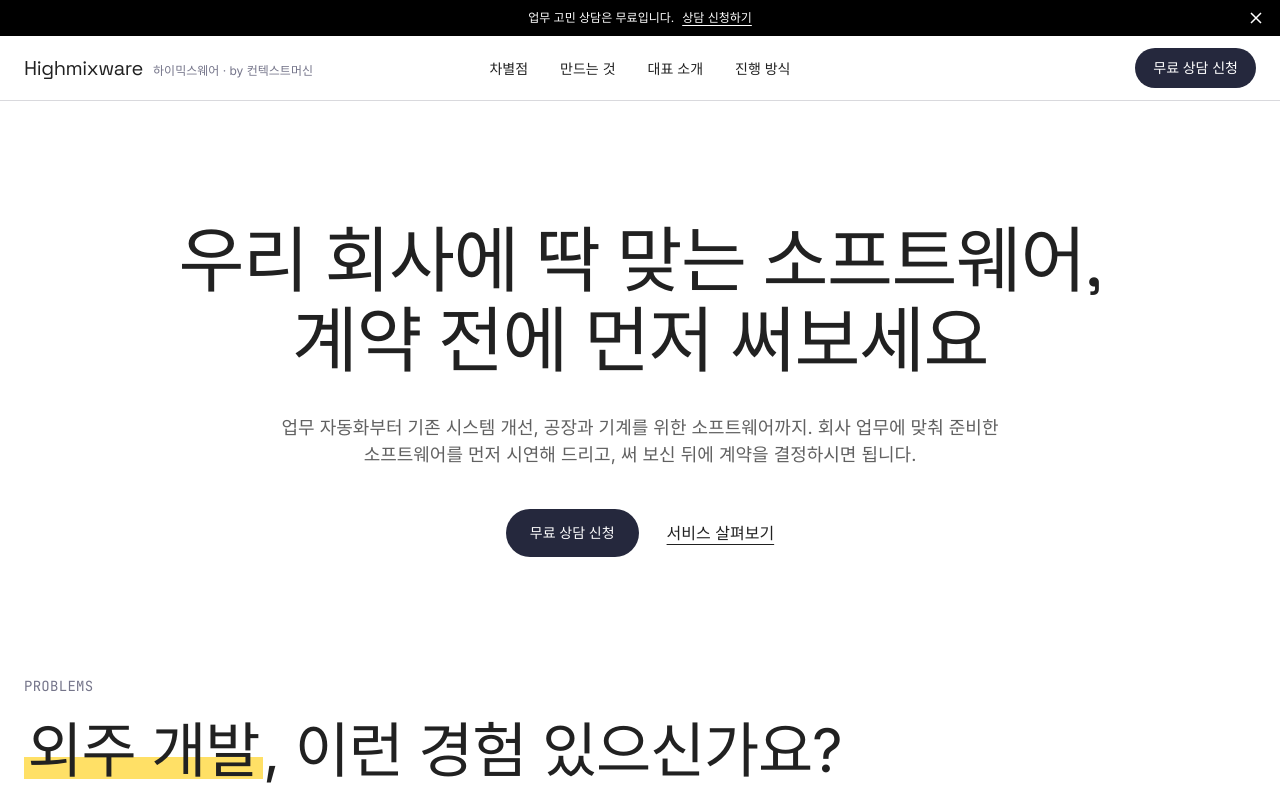
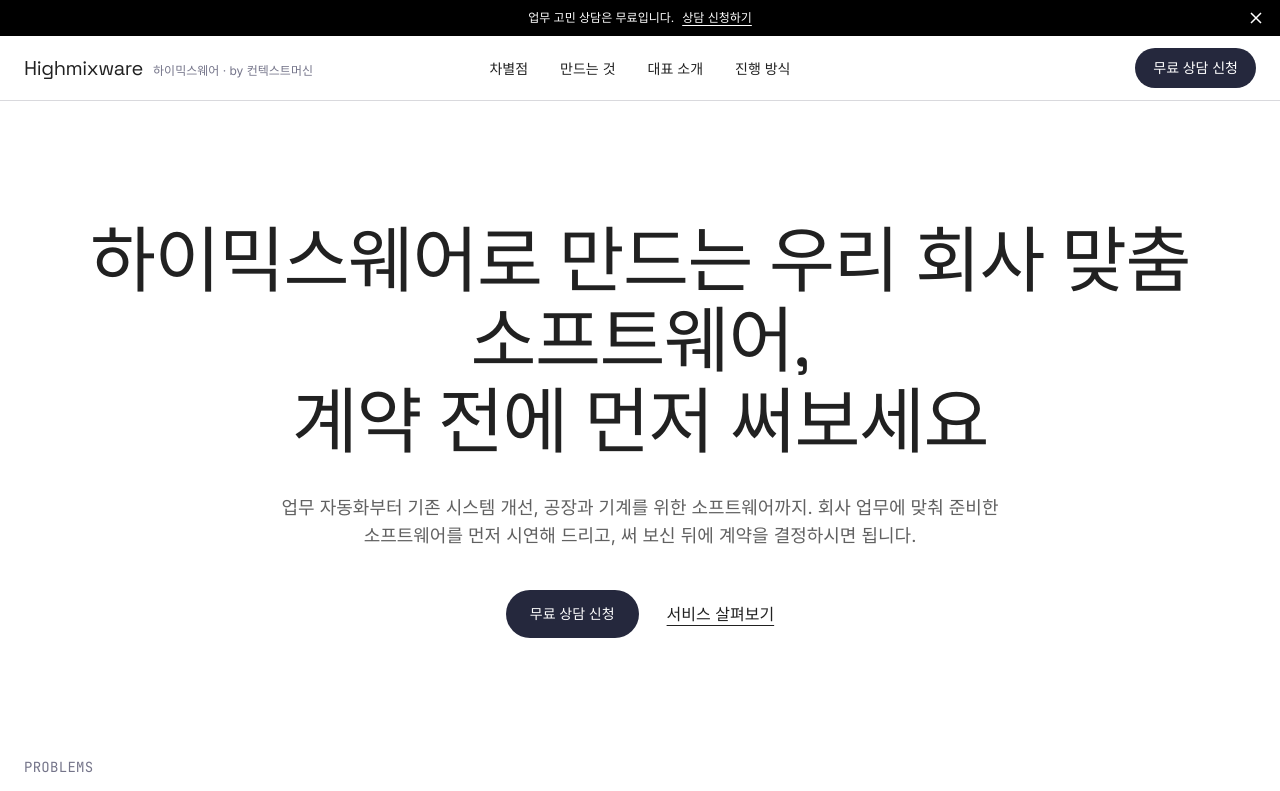
Before and after one commit to KontextMachine/s4-website, a plain HTML site: page index.html in a window 1280 px wide. Shown: the top 791 px of the page. Drawn offline with Linux system fonts and the light colour scheme.

Commit message:
Add 하이믹스웨어 to hero headline and meta description
Co-Authored-By: Claude Opus 5.5 <noreply@anthropic.com>

```diff
--- a/index.html
+++ b/index.html
@@ -4,7 +4,7 @@
 <meta charset="utf-8">
 <meta name="viewport" content="width=device-width, initial-scale=1, viewport-fit=cover">
 <title>하이믹스웨어(Highmixware) | 우리 회사에 딱 맞는 소프트웨어</title>
-<meta name="description" content="업무 자동화, 기업 맞춤형 소프트웨어, 기존 시스템 개선, 공장·기계 소프트웨어. 업무 효율화·자동화 상담은 무료입니다.">
+<meta name="description" content="하이믹스웨어(Highmixware)는 업무 자동화, 기업 맞춤형 소프트웨어, 기존 시스템 개선, 공장·기계 소프트웨어를 만듭니다. 업무 효율화·자동화 상담은 무료입니다.">
 <link rel="preconnect" href="https://fonts.googleapis.com">
 <link rel="preconnect" href="https://fonts.gstatic.com" crossorigin>
 <link href="https://fonts.googleapis.com/css2?family=Inter:wght@400;500&family=JetBrains+Mono:wght@400&family=Noto+Sans+KR:wght@400;500&family=Space+Grotesk:wght@400&display=swap" rel="stylesheet">
@@ -378,7 +378,7 @@ footer{background:var(--primary);color:var(--on-dark);margin-top:120px;padding:9
 
   <section class="hero">
     <div class="wrap">
-      <h1>우리 회사에 딱 맞는 소프트웨어,<br>계약 전에 먼저 써보세요</h1>
+      <h1>하이믹스웨어로 만드는 우리 회사 맞춤 소프트웨어,<br>계약 전에 먼저 써보세요</h1>
       <p class="lead">업무 자동화부터 기존 시스템 개선, 공장과 기계를 위한 소프트웨어까지. 회사 업무에 맞춰 준비한 소프트웨어를 먼저 시연해 드리고, 써 보신 뒤에 계약을 결정하시면 됩니다.</p>
       <div class="actions">
         <a class="btn" href="#contact">무료 상담 신청</a>
```
